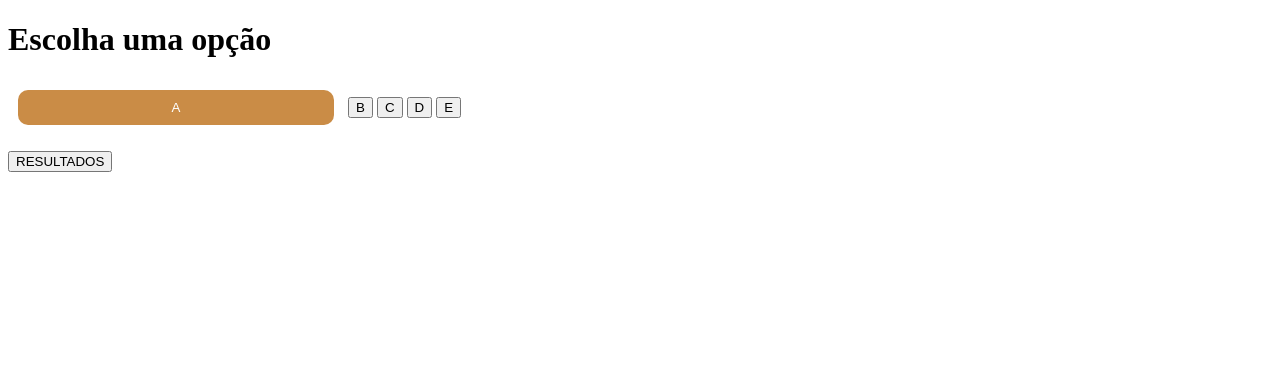
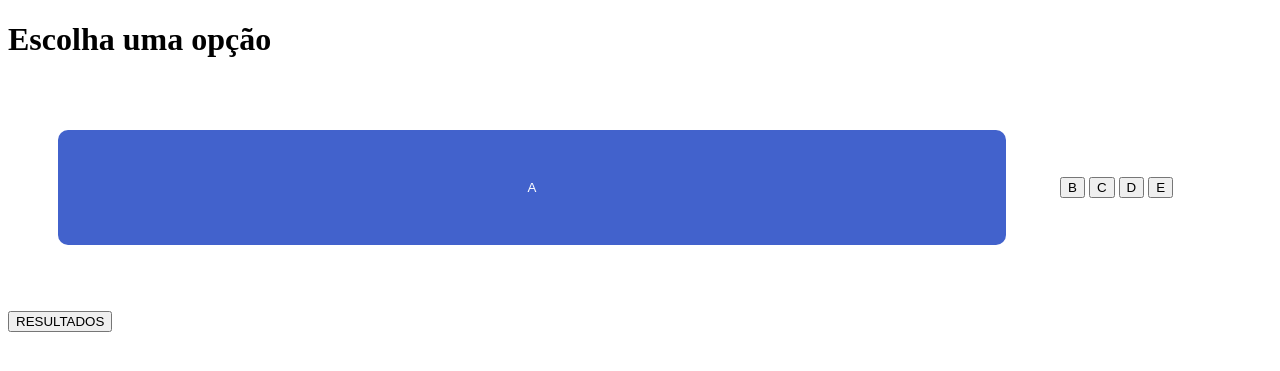
Before and after one commit to ProfessorDanilo/profdanilo.com.br, a PHP site: page /app/responda in a window 1280 px wide. Shown: the top 371 px of the page. Run offline with PHP 8.4, Linux system fonts and the light colour scheme.

Commit message:
escolha uma opção atualizando css

```diff
--- a/app/responda/style.css
+++ b/app/responda/style.css
@@ -6,16 +6,16 @@
   display: relative;
   flex-wrap: wrap;
   justify-content: space-between;
-  max-width: 400px;
+  max-width: 600px;
   margin: 0 auto;
 }
 
 .btn {
-  width: 25%;
-  margin: 10px;
-  padding: 10px;
+  width: 75%;
+  margin: 50px;
+  padding: 50px;
   text-align: center;
-  background-color: #ca8c46;
+  background-color: #4262cc;
   color: #fff;
   border: none;
   cursor: pointer;
@@ -23,5 +23,5 @@
 }
 
 .btn:hover {
-  background-color: #855c2e;
+  background-color: #4ca4af;
 }
```
